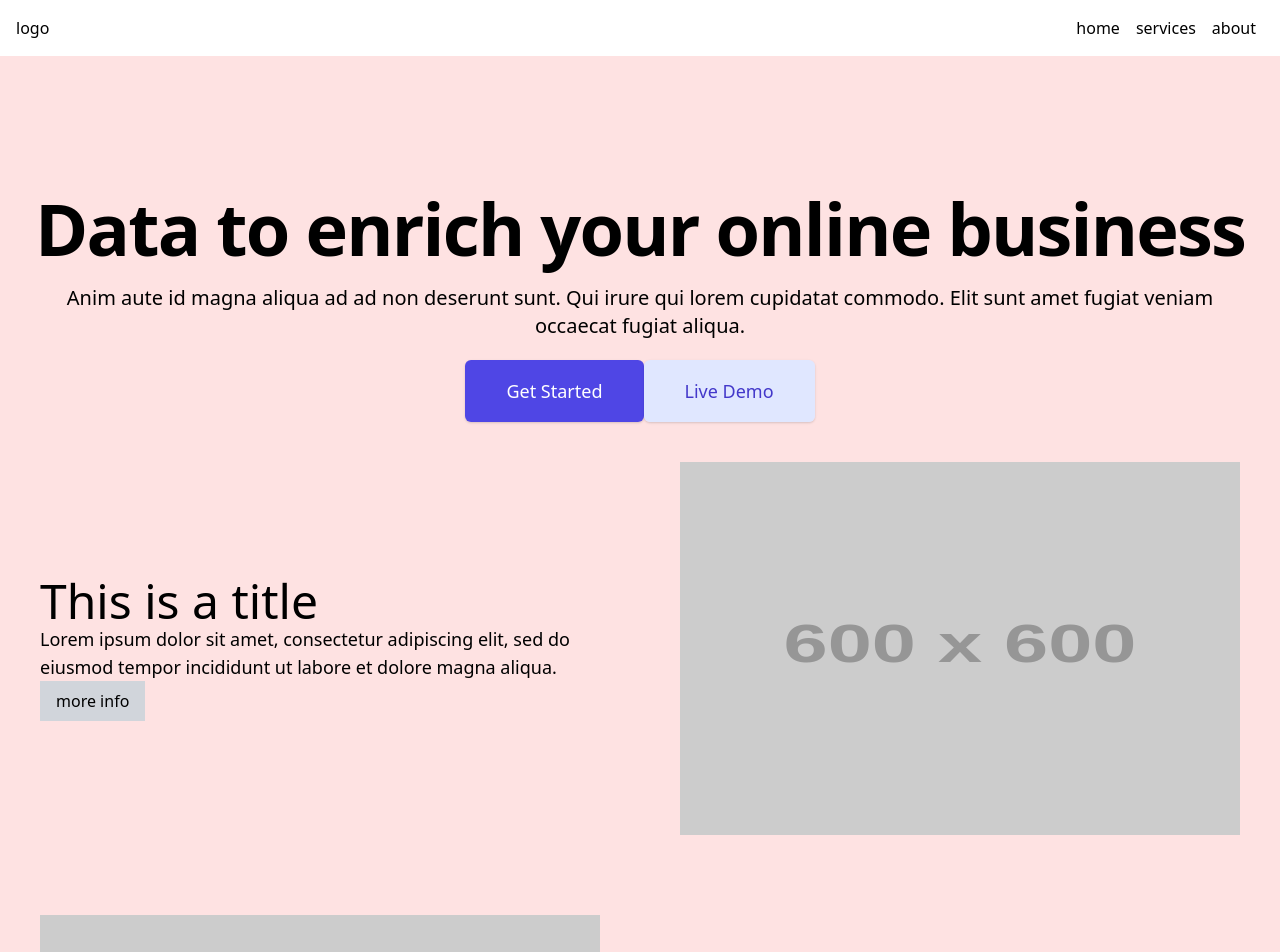
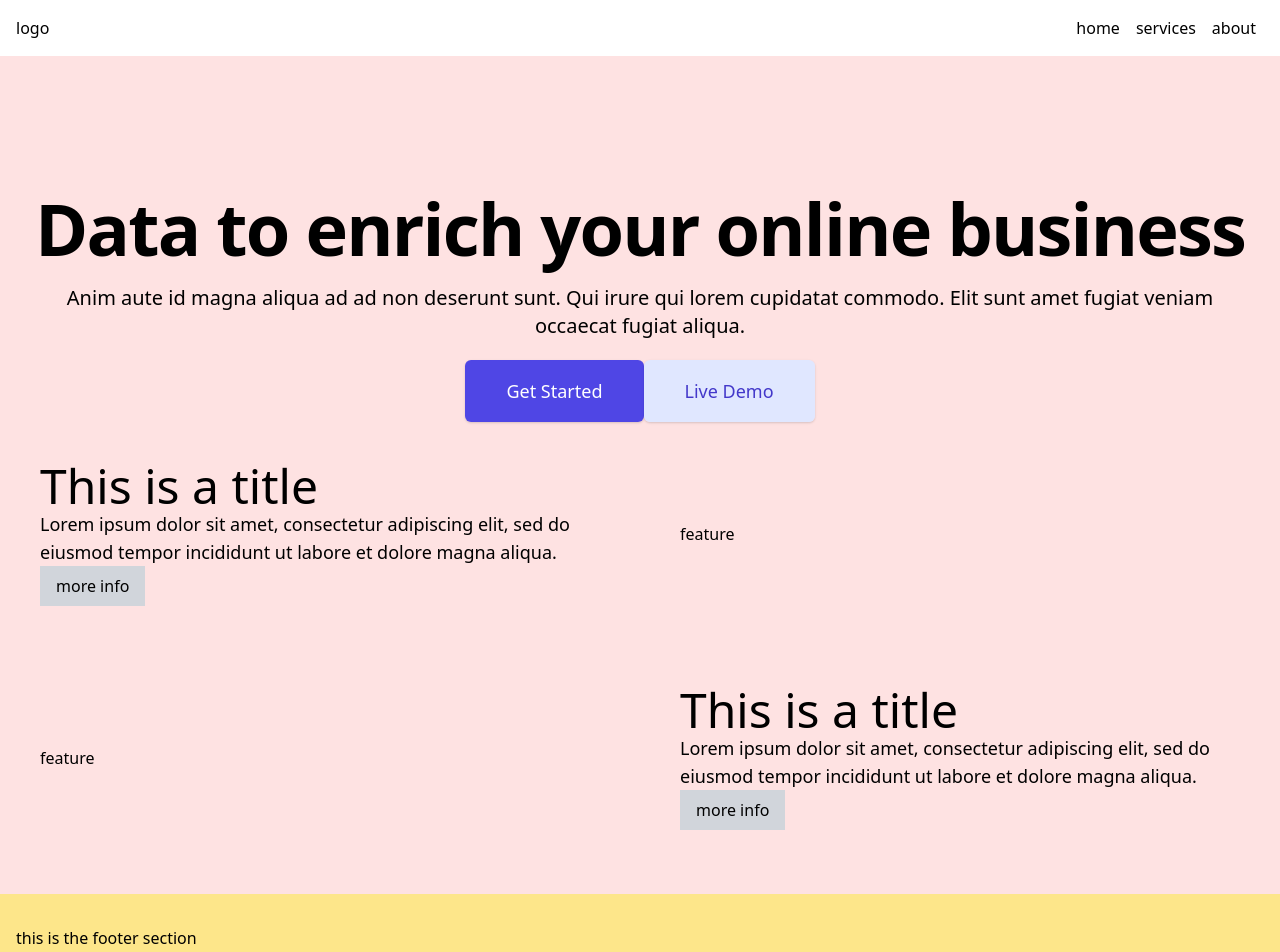
Before and after one commit to flrnd/next-easyweb, a Next.js app: page / in a window 1280 px wide. Shown: the top 952 px of the page. Built offline with nearby package versions, Linux system fonts and the light colour scheme.

Commit message:
Refactor feature to accept Media component

```diff
--- a/components/section/Feature.tsx
+++ b/components/section/Feature.tsx
@@ -1,9 +1,8 @@
 import { ReactNode } from "react";
-import Media from "./Media";
 
 interface Props {
   isMediaLeft?: boolean;
-  media: string;
+  media: ReactNode;
   children: ReactNode;
 }
 
@@ -14,14 +13,12 @@ const Feature = ({
 }: Props): JSX.Element => {
   let contentLeft, contentRight;
 
-  const contentMedia = <Media source={media} width={600} height={400} />;
-
   if (isMediaLeft) {
-    contentLeft = contentMedia;
+    contentLeft = media;
     contentRight = children;
   } else {
     contentLeft = children;
-    contentRight = contentMedia;
+    contentRight = media;
   }
 
   return (
```
